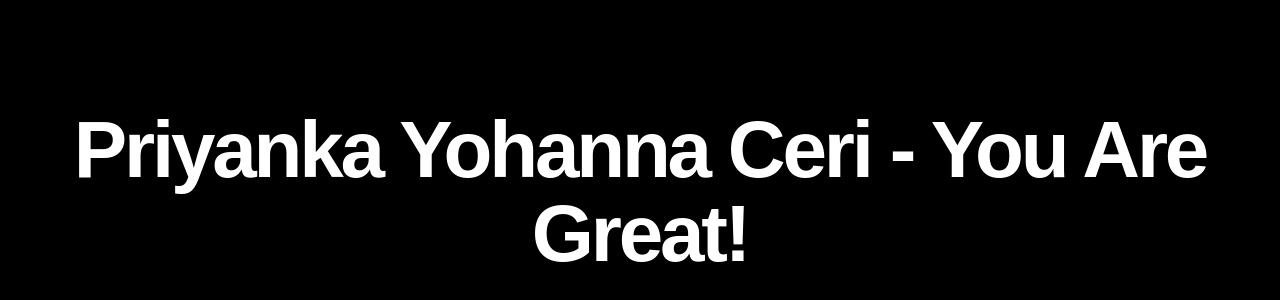
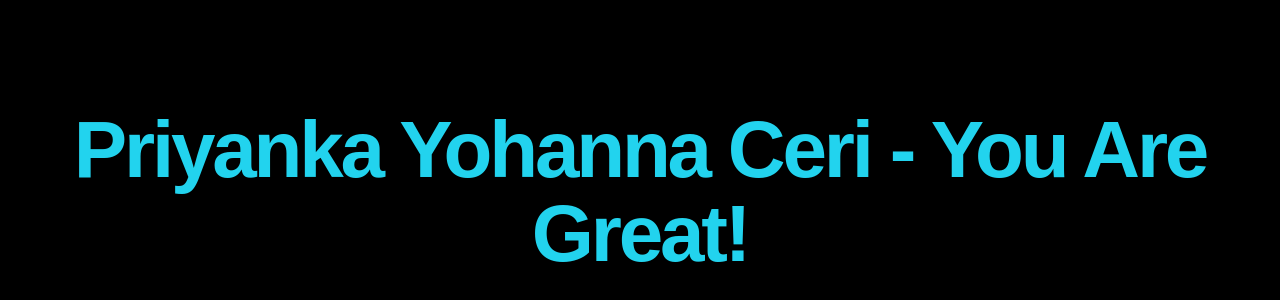
Before and after one commit to Sid1005/pika-website, a Next.js app: page / in a window 1280 px wide. Shown: the part 208-508 px from the top of the page. Built offline with nearby package versions, Linux system fonts and the light colour scheme.

Commit message:
Change headline color to cyan

```diff
--- a/app/globals.css
+++ b/app/globals.css
@@ -3,7 +3,7 @@
 :root {
   color-scheme: dark;
   background: #000;
-  color: #fff;
+  color: #22d3ee;
   font-family: Arial, Helvetica, sans-serif;
 }
 
@@ -29,7 +29,7 @@ body {
 
 h1 {
   margin: 0;
-  color: #fff;
+  color: #22d3ee;
   font-size: clamp(2rem, 7vw, 5rem);
   font-weight: 700;
   letter-spacing: -0.04em;
```
